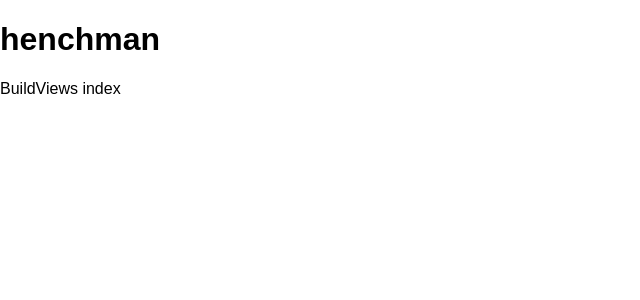
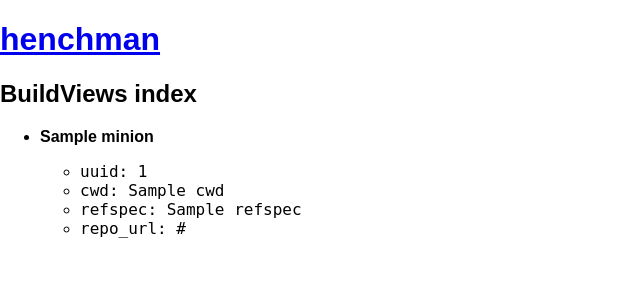
Before and after one commit to plasticine/henchman, a Flask app: template henchman/server/templates/builds/index.html in a window 1280 px wide. Shown: the top 300 px of the page, without its empty margins (0-640 px from the left). Run offline with Flask 2, Linux system fonts and the light colour scheme; the template is opened without the code that fills it: most values are stand-ins (such as "Sample title", 1, 10 or a date in 2020).

Commit message:
Blerg - go do something eles.

```diff
--- a/henchman/minion/step.py
+++ b/henchman/minion/step.py
@@ -1,6 +1,6 @@
 from subprocess import Popen, PIPE
 
-WAITING = None
+PENDING = None
 PASSED = 'passed'
 FAILED = 'failed'
 
@@ -13,12 +13,12 @@ class Step(object):
         self.cwd         = u"%s" % cwd
         self.command     = u"%s" % command
         self.cwd_command = u"cd %s; %s;" % (cwd, command)
-        self.returncode  = WAITING
+        self.returncode  = PENDING
 
     @property
     def state(self):
         if self.returncode == None:
-            return WAITING
+            return PENDING
         elif self.returncode == 0:
             return PASSED
         elif self.returncode != 0 or self.returncode > 0:
--- a/henchman/server/templates/_base.html
+++ b/henchman/server/templates/_base.html
@@ -9,7 +9,7 @@
   <body>
 
     <header>
-      <h1>henchman</h1>
+      <h1><a href="/">henchman</a></h1>
     </header>
 
     <div role="main">
--- a/henchman/server/templates/builds/index.html
+++ b/henchman/server/templates/builds/index.html
@@ -1,5 +1,18 @@
 {% extends "_base.html" %}
 
 {% block main %}
-  BuildViews index
+  <h2>BuildViews index</h2>
+  <ul>
+    {% for minion in queue %}
+      <li>
+        <strong>{{ minion }}</strong>
+        <ul>
+            <li><code>uuid:       {{ minion.build.uuid }}</code></li>
+            <li><code>cwd:        {{ minion.build.cwd }}</code></li>
+            <li><code>refspec:    {{ minion.build.refspec }}</code></li>
+            <li><code>repo_url:   {{ minion.build.repo_url }}</code></li>
+        </ul>
+      </li>
+    {% endfor %}
+  </ul>
 {% endblock main %}
--- a/henchman/server/views/builds.py
+++ b/henchman/server/views/builds.py
@@ -10,7 +10,7 @@ class BuildViews(MethodView):
     def get(self, build_uuid):
         if build_uuid is None:
             # show a list of all builds
-            return render_template('builds/index.html')
+            return render_template('builds/index.html', queue=henchman._queue)
         else:
             # show a single build
             return render_template('builds/show.html', build_uuid=build_uuid)
--- a/server.py
+++ b/server.py
@@ -1,3 +1,6 @@
+#!/usr/bin/env python
+
+from gevent import monkey; monkey.patch_all()
 from henchman.server import app
 
 if __name__ == '__main__':
```
Also changed, not shown: henchman/minion/minion.py (+6 -2 lines), henchman/minion/tests/test_step.py (+2 -2 lines).
